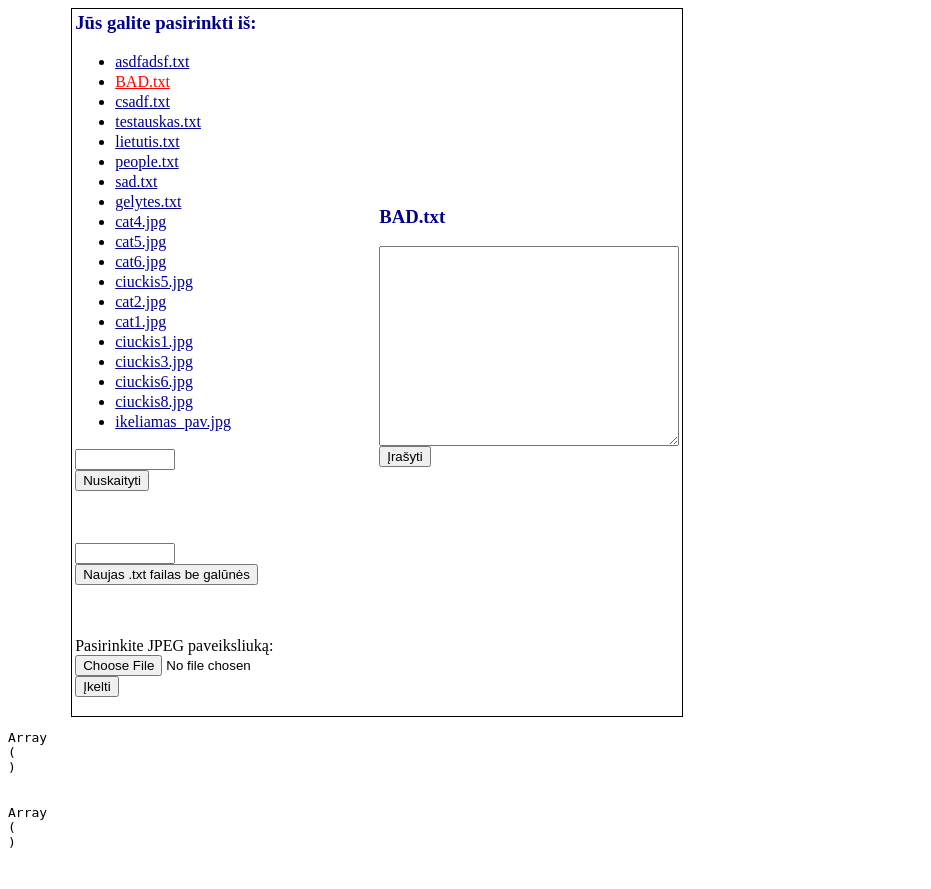
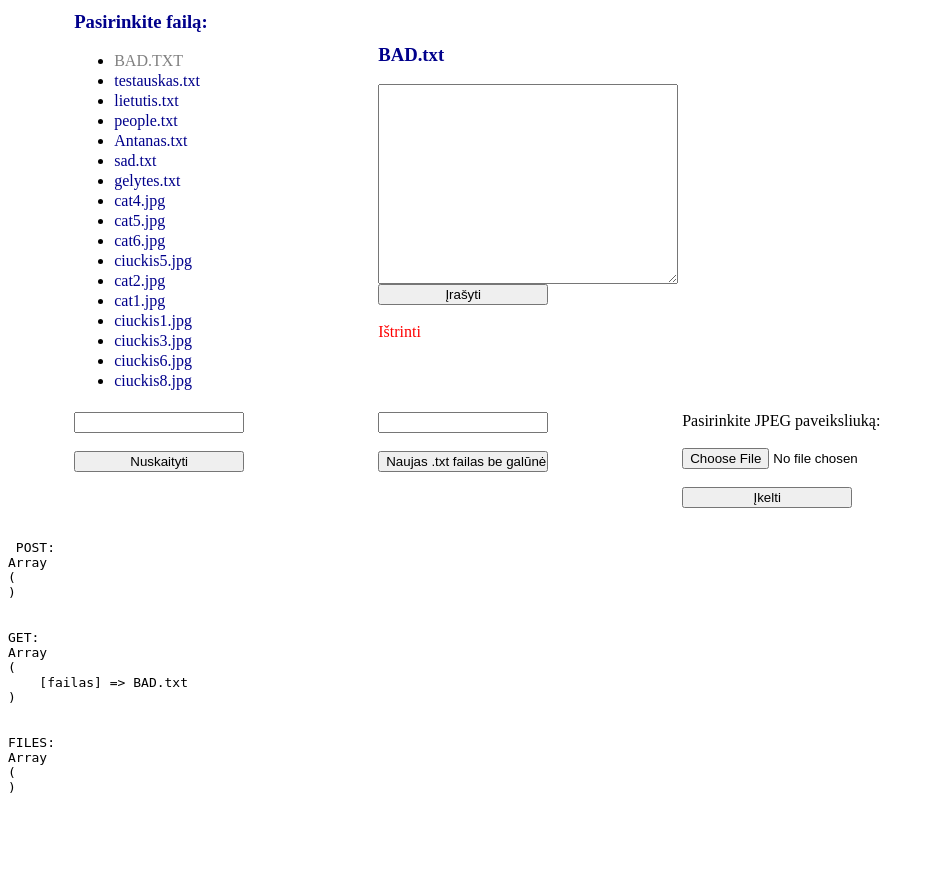
Before and after one commit to RemisNemis/grupe, a PHP site: page /?failas=BAD.txt in a window 1280 px wide. Shown: the whole page, without its empty margins (0-931 px from the left). After the commit the page ends 793 px from the top, so only its background shows below. Run offline with PHP 8.4, Linux system fonts and the light colour scheme.

Commit message:
jau trina

```diff
--- a/redagavimas/RemisNemis/index.php
+++ b/redagavimas/RemisNemis/index.php
@@ -44,7 +44,7 @@ if(!empty($_POST)) {
         <input type="submit" name="button" value="Įrašyti">
         <input  type="text" name="file_name" value="'.$file.'" hidden>
         <br><br><br>
-        </form>';
+        </form>  ';
       //Jeigu rado JPG
       }elseif(file_exists('./paveiksliukai/'.$_POST['file_name'].'.jpg')){
         $paveiksliukas = '<h3>'.$_POST['file_name'].'.jpg'.'</h3><img  src="./paveiksliukai/'.$_POST['file_name'].'.jpg'.'">';
@@ -125,16 +125,24 @@ if( isset($_GET['failas'])){
     <textarea type="text" name="message" style="width:300px; height:200px;" >'.$from_file.'</textarea><br>
     <input type="submit" name="button" value="Įrašyti">
     <input  type="text" name="file_name" value="'.$file.'" hidden>
-    <br><br><br>
+    <br><br><a id="pavojus" style="text-color:red;" href="?trinti=./tekstas/'.$file.'">Ištrinti</a><br><br>
     </form>';
 
   }
   //Jei JPG
   elseif(substr($_GET['failas'], -4, 4) == '.jpg'){
-    $paveiksliukas = '<h3>'.$_GET['failas'].'</h3><img  src="./paveiksliukai/'.$_GET['failas'].'">';
+    $paveiksliukas = '<h3>'.$_GET['failas'].'</h3><img  src="./paveiksliukai/'.$_GET['failas'].'">
+    <br><br><a id="pavojus" style="text-color:red;" href="?trinti=./paveiksliukai/'.$_GET['failas'].'">Ištrinti</a><br><br>';
   }else{
     $text_area = '';
   }
+
+}
+
+if( isset($_GET['trinti'])){
+
+  unlink($_GET['trinti']);
+  header("Location: http://www.briedis.test");
 
 }
 //Jei nėra nei GET nei POST
@@ -148,7 +156,7 @@ if ($handle = opendir('./tekstas/')) {
       if (isset($_GET['failas']) && $entry == $_GET['failas']  ){
         $sarasas .= '<li> <a id="parinktas_li" href="?failas='.$entry.'">'.$entry.'</a></li>';
       }else{
-        $sarasas .= '<li> <a href="?failas='.$entry.'">'.$entry.'</a></li>';
+        $sarasas .= '<li> <a href="?failas='.$entry.'"0>'.$entry.'</a></li>';
       }
     }
   }
@@ -180,44 +188,49 @@ if ($handle_p = opendir('./paveiksliukai/')) {
 <table >
   <tr>
     <td >
-      <h3>Jūs galite pasirinkti iš:</h3><ul><?= $sarasas ?></ul>
+      <h3>Pasirinkite failą:</h3><ul><?= $sarasas ?></ul>
+    </td>
+    <td colspan="2" >
+      <?= $text_area?> <?= $paveiksliukas?>
+    </td>
+</tr>
+<tr>
+    <td>
+      <form action="" method = "post">
+          <input  type="text" name="file_name" value="">
+          <br><br/>
+          <input type="submit" name="nuskaityti" value="Nuskaityti">
+         <br><?=$pranesimas?>
+      </form>
+      <br><br>
+      </td>
+    <td>
 
       <form action="" method = "post">
-          <input style="width:100px" type="text" name="file_name" value="">
-          <br>
-          <input type="submit" name="nuskaityti" value="Nuskaityti">
-         <br><?=$pranesimas?>
-          <br><br>
-
-      </form>
-
-      <form action="" method = "post">
-          <input style="width:100px" type="text" name="new_name" value="">
-          <br>
+          <input  type="text" name="new_name" value="">
+          <br><br/>
           <input type="submit" name="newFile" value="Naujas .txt failas be galūnės">
           <br/> <?=$pranesimas1?>
       </form>
       <br/><br/>
+      </td>
+    <td>
       <form action="" method="post" enctype="multipart/form-data">
-        Pasirinkite JPEG paveiksliuką:
-        <input type="file" name="fileToUpload"  pattern="">
+        Pasirinkite JPEG paveiksliuką: <br/><br/>
+        <input type="file" name="fileToUpload"  pattern=""><br/><br/>
         <input type="submit" name="ikeliamas_failas" value="Įkelti" >
         <br/> <?=$pranesimas2?>
       </form>
-
-
-
-
-    </td>
-    <td >
-    <?= $text_area?> <?= $paveiksliukas?>
-    </td>
+      </td>
+</tr>
 
 </table>
 <?php
 
-echo '<pre>';
+echo '<pre> POST:<br/>';
 print_r($_POST);
-echo '<br/><br/>';
+echo '<br/><br/>GET:<br/>';
+print_r($_GET);
+echo '<br/><br/>FILES:<br/>';
 print_r($_FILES);
 echo '</pre> <br/>';
--- a/redagavimas/RemisNemis/style.css
+++ b/redagavimas/RemisNemis/style.css
@@ -1,12 +1,13 @@
 
 table {
-       border: 01px solid black; /* storis */
+       /*border: 01px solid black; *//* storis */
        margin-left: 5%; /*nuo kaires lango*/
     }
 
 th, td {
 
        width: 300px;
+       align-content: center;
 }
 
 img {
@@ -17,6 +18,7 @@ img {
 li {
        height: 20px;
 }
+
 li:hover a{
        color: orange;
 }
@@ -31,12 +33,14 @@ li:nth-of-type(even){
 
 a {
        color: darkblue;
+       text-decoration: none;
 
 }
 
 #parinktas_li {
 
-       color: red;
+       color: grey;
+       text-transform: uppercase;
 }
 
 h3 {
@@ -48,114 +52,13 @@ h3 {
        font-size: 20px;
 }
 
-/* IŠ WEBO */ /*
-* {
-       margin: 0;
-       padding: 0;
-     }
+#pavojus {
+       color: red;
+}
 
-     .subscribe {
-       position: absolute;
-       left: 50%;
-       top: 50%;
-       -webkit-transform: translate(-50%, -50%);
-       -moz-transform: translate(-50%, -50%);
-       -o-transform: translate(-50%, -50%);
-       transform: translate(-50%, -50%);
-       width: 400px;
-
-     }
-
-     input:focus {
-       outline: 0;
-     }
-
-     a {
-       text-decoration: none;
-     }
-
-     ul {
-       list-style: none;
-     }
-
-     input[type="submit"]{
-       display: block;
-       margin: 0 auto;
-       width: 50%;
-       height: 50px;
-       font-family: Helvetica;
-       border-bottom: 5px solid steelblue;
-       border-top: none;
-       border-left: none;
-       border-right: none;
-       background: linear-gradient(#5FDDFF,#53ADDF);
-       color: white;
-       border-radius: 10px;
-       box-shadow: 0px 2px 10px grey;
-       transition: 150ms ease;
-       font-weight: bold;
-     }
-
-     input[type="submit"]:active{
-       border: none;
-       border-bottom: 2px solid steelblue;
-       box-shadow: 0px 1px 5px grey;
-       background: linear-gradient(#53AFFF,#5FCDFF);
-       color: #FFF;
-     }
-
-     .btn-3d-sub {
-       display: block;
-       margin: 0 auto;
-       width: 50%;
-       height: 50px;
-       font-family: Helvetica;
-       border-bottom: 5px solid #173814;
-       border-top: none;
-       border-left: none;
-       border-right: none;
-       background: linear-gradient(#469e3f,#255b20);
-       color: white;
-       border-radius: 10px;
-       box-shadow: 0px 2px 10px grey;
-       transition: 150ms ease;
-       text-align: center;
-       line-height: 50px;
-       font-weight: bold;
-     }
-
-     .btn-3d-sub:active {
-       border: none;
-       border-bottom: 2px solid steelblue;
-       box-shadow: 0px 1px 5px grey;
-       background: linear-gradient(#255b20,#469e3f);
-       color: #FFF;
-     }
-
-     .btn-3d-can {
-       display: block;
-       margin: 0 auto;
-       width: 50%;
-       height: 50px;
-       font-family: Helvetica;
-       border-bottom: 5px solid #2d0707;
-       border-top: none;
-       border-left: none;
-       border-right: none;
-       background: linear-gradient(#991b1b,#490e0e);
-       color: white;
-       border-radius: 10px;
-       box-shadow: 0px 2px 10px grey;
-       transition: 150ms ease;
-       text-align: center;
-       line-height: 50px;
-       font-weight: bold;
-     }
-
-     .btn-3d-can:active {
-       border: none;
-       border-bottom: 2px solid #490e0e;
-       box-shadow: 0px 1px 5px grey;
-       background: linear-gradient(#490e0e,#991b1b);
-       color: #FFF;
-     }*/
+input[type="text"]{
+       width: 170px;
+}
+input[type="submit"]{
+       width: 170px;
+}
--- /dev/null
+++ b/redagavimas/RemisNemis/tekstas/Antanas.txt
@@ -0,0 +1 @@
+Antanas yra geras žmogus;
--- a/redagavimas/RemisNemis/tekstas/asdfadsf.txt
+++ /dev/null
@@ -1 +0,0 @@
-asdfasdfasdf
--- a/redagavimas/RemisNemis/tekstas/csadf.txt
+++ /dev/null
@@ -1 +0,0 @@
-kurimas istestuotas
--- a/redagavimas/RemisNemis/tekstas/gelytes.txt
+++ b/redagavimas/RemisNemis/tekstas/gelytes.txt
@@ -1 +1,3 @@
 Gėlės yra gerai !
+
+dAR GERIAU YRA ROZES;
```
Also changed, not shown: redagavimas/RemisNemis/paveiksliukai/ikeliamas_pav.jpg (deleted).
